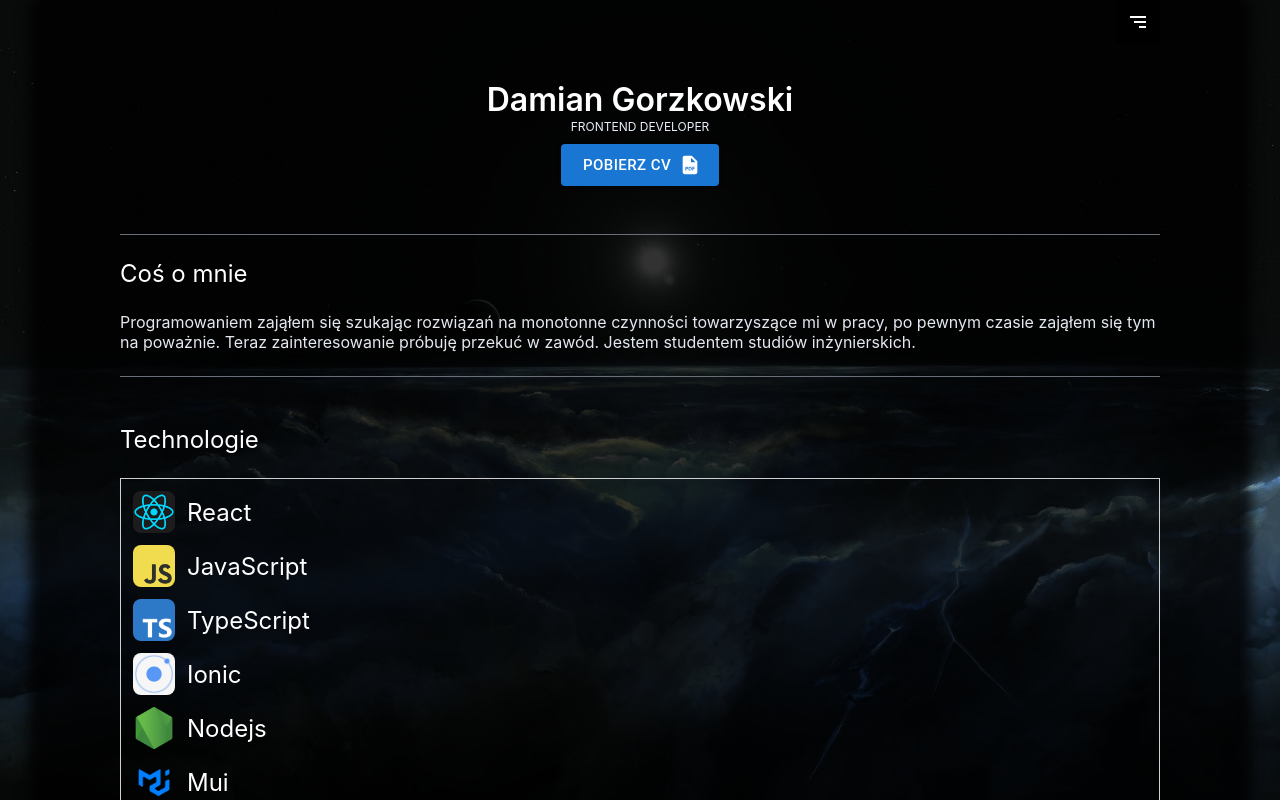
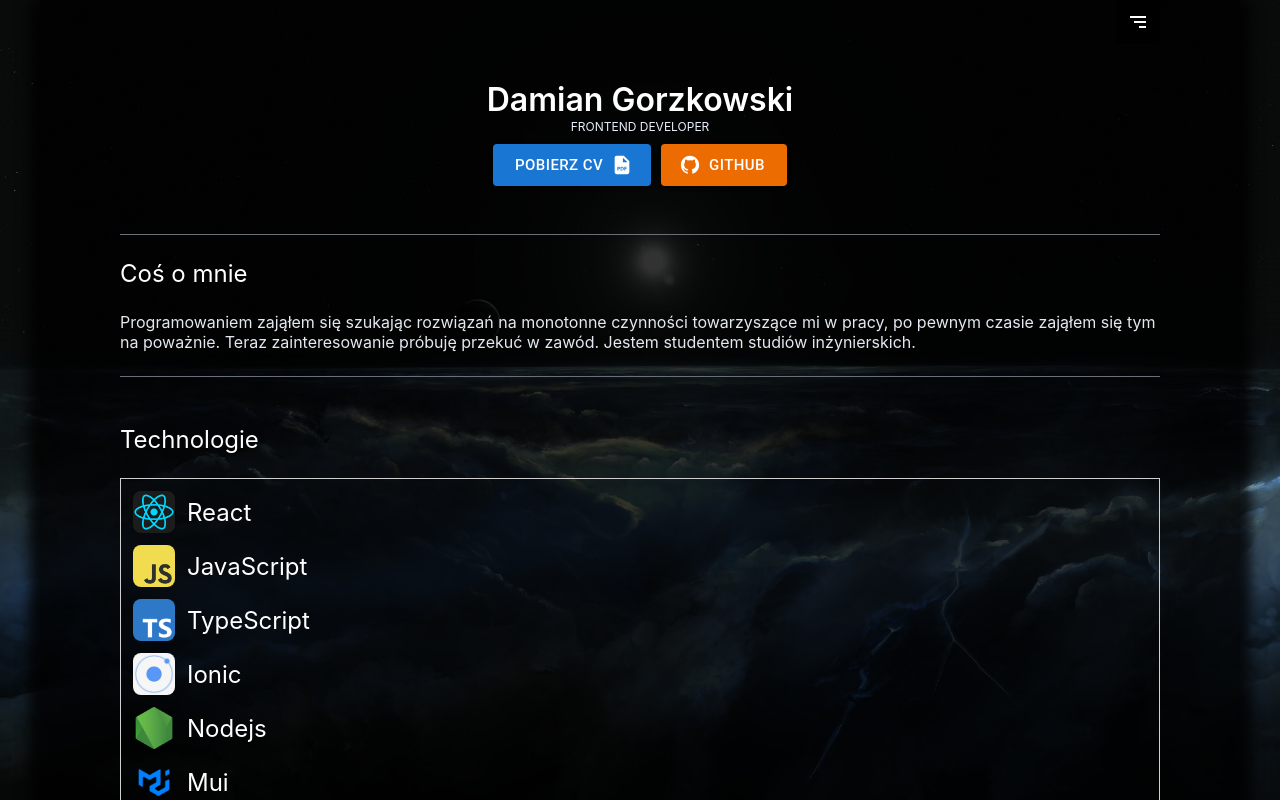
Before and after one commit to DAGORINC/portfolio, a React (Create React App) app: page / in a window 1280 px wide. Built offline with nearby package versions, Linux system fonts and the light colour scheme.

Commit message:
Add git link

```diff
--- /dev/null
+++ b/src/components/GitButton.tsx
@@ -0,0 +1,29 @@
+import { Button } from "@mui/material";
+import { FC } from "react";
+import { BiLogoGithub } from "react-icons/bi";
+
+interface GitButtonProps {
+    link: string;
+}
+
+const GitButton: FC<GitButtonProps> = ({
+    link
+}) => {
+    return(
+        <Button
+            variant='contained'
+            startIcon={<BiLogoGithub />}
+            size="large"
+            href={link}
+            color="warning"
+            style={{
+                marginTop: '10px',
+                marginLeft: '10px'
+            }}
+        >
+            GitHub
+        </Button>
+    )
+}
+
+export default GitButton;
--- a/src/pages/Home.tsx
+++ b/src/pages/Home.tsx
@@ -61,6 +61,7 @@ import Container from '../components/Container';
 import MenuButton from '../components/MenuButton';
 import Link from '../components/Link';
 import CVButton from '../components/CVButton';
+import GitButton from '../components/GitButton';
 
 
 interface HomeProps {
@@ -160,9 +161,15 @@ const Home: FC<HomeProps> = (props) => {
                     <Role>
                         frontend developer
                     </Role>
-                    <CVButton
-                        cv={cv}
-                    />
+
+                    <div style={{display: 'flex'}}>
+                        <CVButton
+                            cv={cv}
+                        />
+                        <GitButton
+                            link={'https://github.com/dagorinc'}
+                        />
+                    </div>
                 </Stack>
 
                 <Line />
```
